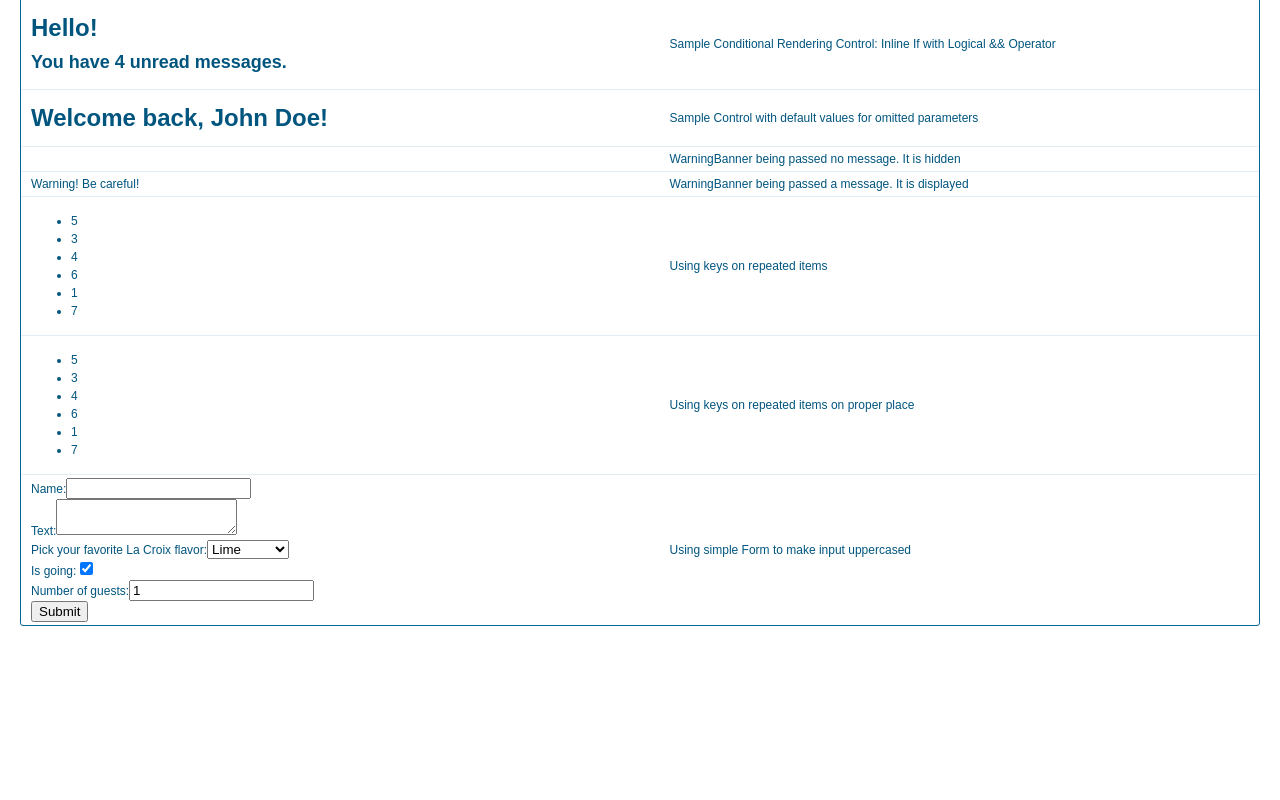
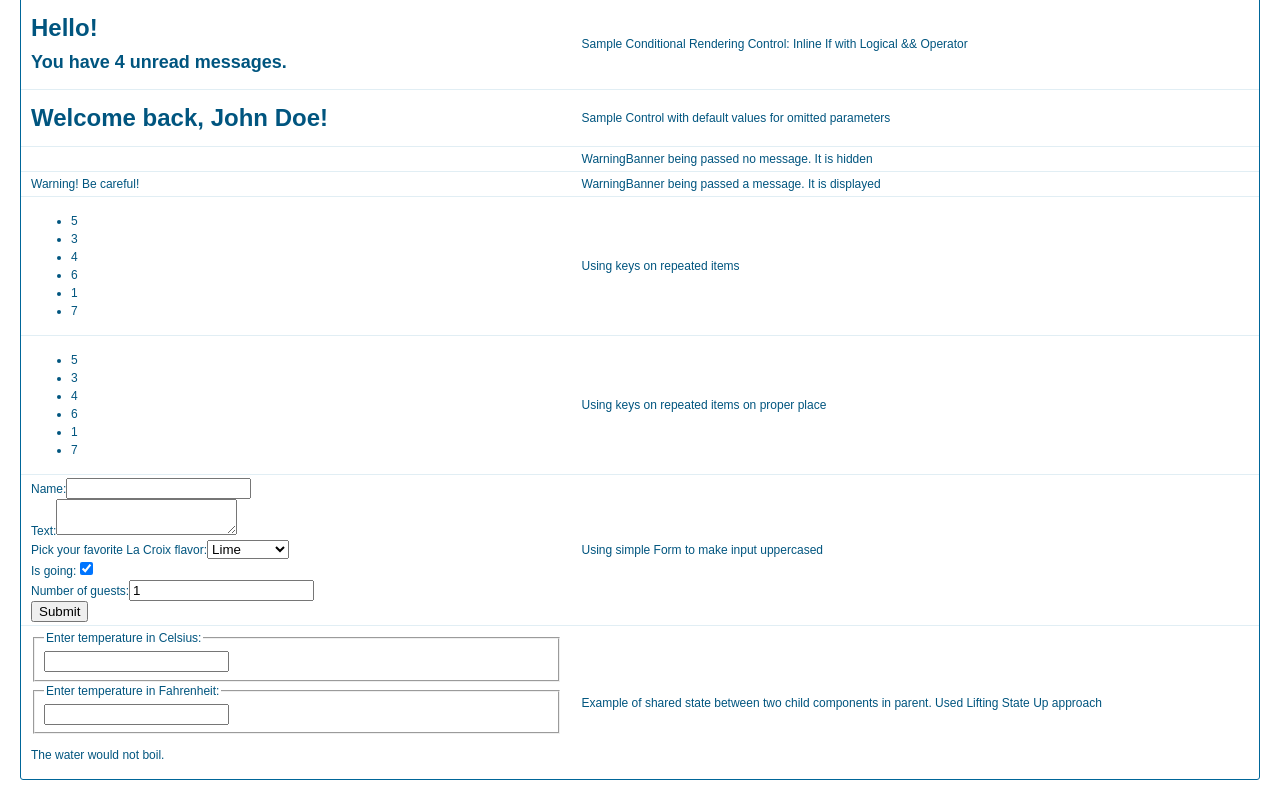
Before and after one commit to nagor/react-sandbox, a React (Create React App) app: page / in a window 1280 px wide. Shown: the part 696-1496 px from the top of the page. Before the commit the page ends 1342 px from the top, so only its background shows below. Built offline with nearby package versions, Linux system fonts and the light colour scheme.

Commit message:
Added Temperature calculator as example of shared state

```diff
--- a/src/App.js
+++ b/src/App.js
@@ -11,6 +11,7 @@
 import { NumberList } from './components/numbers-list';
 import { NumberList as NumberListItems } from './components/numbers-list-items';
 import NameForm from './components/name-form';
+import Calculator from './components/temperature-calculator';
 import './App.css';
 
 class App extends Component {
@@ -99,6 +100,12 @@
                   </td>
                   <td>Using simple Form to make input uppercased</td>
                 </tr>
+                <tr>
+                  <td>
+                    <Calculator />
+                  </td>
+                  <td>Example of shared state between two child components in parent. Used Lifting State Up approach</td>
+                </tr>
               </tbody>
             </table>
           </div>
--- /dev/null
+++ b/src/components/temperature-calculator.js
@@ -0,0 +1,106 @@
+import React from 'react';
+
+// This is all about lifting state up and top-down unidirectional data flow
+// There should be a single "source of truth" for any data that changes in a React application.
+// Usually, the state is first added to the component that needs it for rendering.
+// Then, if other components also need it, you can lift it up to their closest common ancestor.
+// Instead of trying to sync the state between different components, you should rely on the top- down data flow.
+
+// Lifting state involves writing more "boilerplate" code than two-way binding approaches, but as a benefit,
+// it takes less work to find and isolate bugs. Since any state "lives" in some component and that component
+// alone can change it, the surface area for bugs is greatly reduced.
+// Additionally, you can implement any custom logic to reject or transform user input.
+
+const scaleNames = {
+    c: 'Celsius',
+    f: 'Fahrenheit'
+};
+
+class TemperatureInput extends React.Component {
+    constructor(props) {
+        super(props);
+        this.handleChange = this.handleChange.bind(this);
+    }
+
+    handleChange(e) {
+        this.props.onTemperatureChange(e.target.value);
+    }
+
+    render() {
+        const temperature = this.props.temperature;
+        const scale = this.props.scale;
+        return (
+            <fieldset>
+                <legend>Enter temperature in {scaleNames[scale]}:</legend>
+                <input value={temperature}
+                    onChange={this.handleChange} />
+            </fieldset>
+        );
+    }
+}
+
+class Calculator extends React.Component {
+    constructor(props) {
+        super(props);
+        this.handleCelsiusChange = this.handleCelsiusChange.bind(this);
+        this.handleFahrenheitChange = this.handleFahrenheitChange.bind(this);
+        this.state = { temperature: '', scale: 'c' };
+    }
+
+    handleCelsiusChange(temperature) {
+        this.setState({ scale: 'c', temperature });
+    }
+
+    handleFahrenheitChange(temperature) {
+        this.setState({ scale: 'f', temperature });
+    }
+
+    render() {
+        const scale = this.state.scale;
+        const temperature = this.state.temperature;
+        const celsius = scale === 'f' ? tryConvert(temperature, toCelsius) : temperature;
+        const fahrenheit = scale === 'c' ? tryConvert(temperature, toFahrenheit) : temperature;
+
+        return (
+            <div>
+                <TemperatureInput
+                    scale="c"
+                    temperature={celsius}
+                    onTemperatureChange={this.handleCelsiusChange} />
+                <TemperatureInput
+                    scale="f"
+                    temperature={fahrenheit}
+                    onTemperatureChange={this.handleFahrenheitChange} />
+                <BoilingVerdict
+                    celsius={parseFloat(celsius)} />
+            </div>
+        );
+    }
+}
+
+function BoilingVerdict(props) {
+    if (props.celsius >= 100) {
+        return <p>The water would boil.</p>;
+    }
+    return <p>The water would not boil.</p>;
+}
+
+function tryConvert(temperature, convert) {
+    const input = parseFloat(temperature);
+    if (Number.isNaN(input)) {
+        return '';
+    }
+    const output = convert(input);
+    const rounded = Math.round(output * 1000) / 1000;
+    return rounded.toString();
+}
+
+function toCelsius(fahrenheit) {
+    return (fahrenheit - 32) * 5 / 9;
+}
+
+function toFahrenheit(celsius) {
+    return (celsius * 9 / 5) + 32;
+}
+
+export default Calculator;
```
